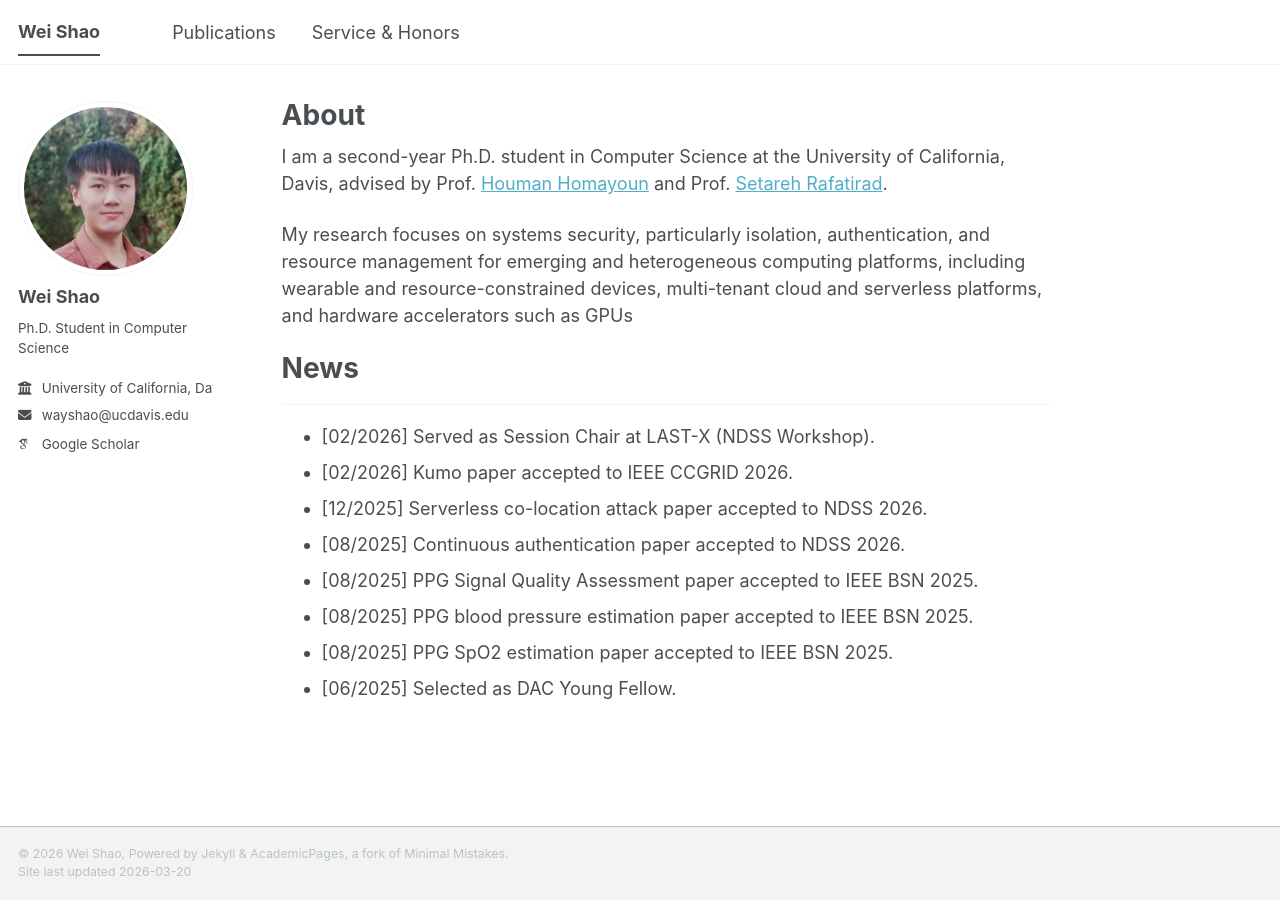
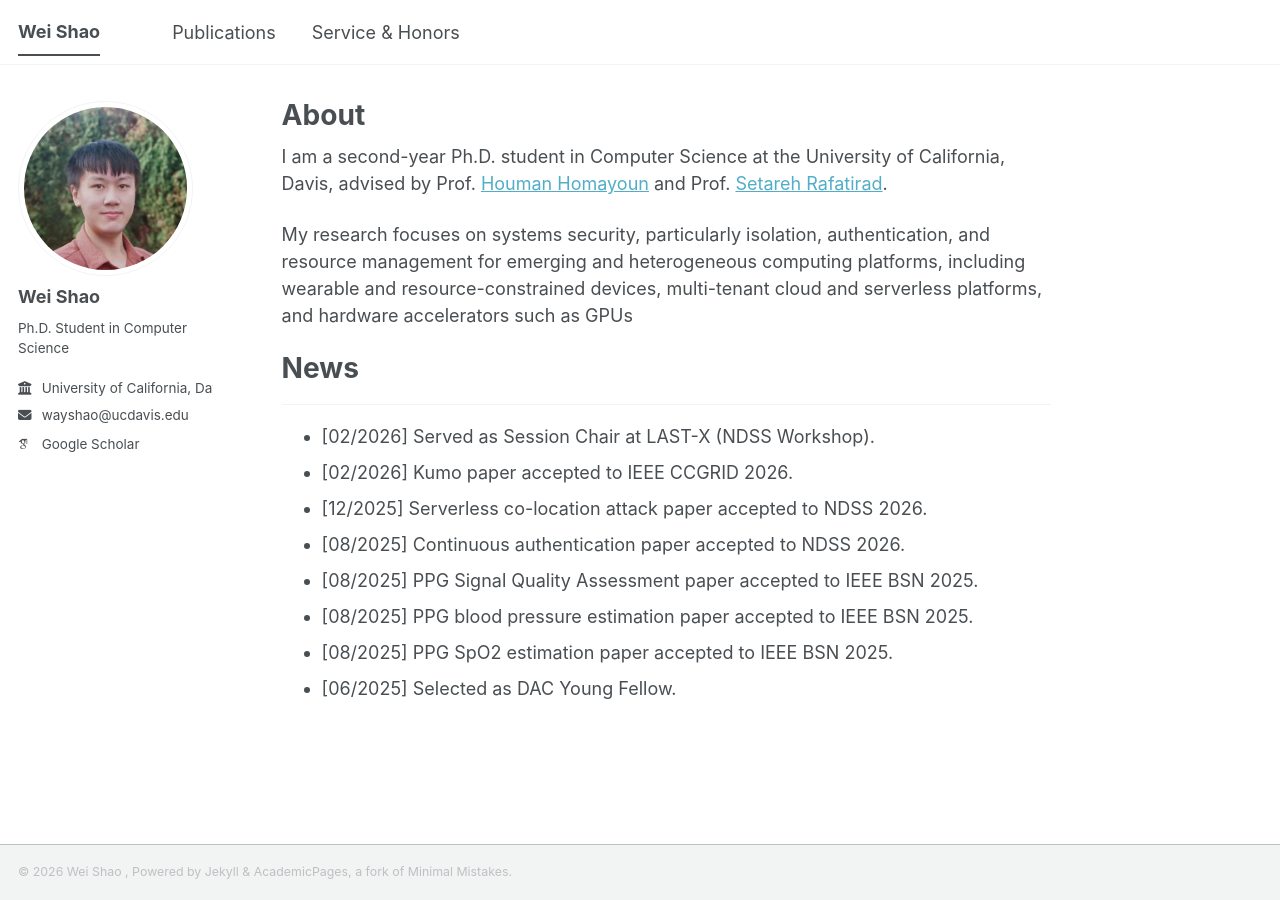
Before and after one commit to weishao-sec/weishao-sec.github.io, a Jekyll site: the page built from _pages/about.md, in a window 1280 px wide. Built offline with Jekyll 4.4.1, drawn with Linux system fonts in a browser that asks for light colours; some web fonts are replaced; a script bundle is joined from its source files by our own code; library files that are not in the unit come from our copies.

Commit message:
Reorganize footer copyright section for clarity and comment out last updated date

```diff
--- a/_includes/footer.html
+++ b/_includes/footer.html
@@ -20,6 +20,7 @@
 {% endif %}
 
 <div class="page__footer-copyright">
-  &copy; {{ site.time | date: '%Y' }} {{ site.name | default: site.title }}, {{ site.data.ui-text[site.locale].powered_by | default: "Powered by" }} <a href="https://jekyllrb.com" rel="nofollow">Jekyll</a> &amp; <a href="https://github.com/academicpages/academicpages.github.io">AcademicPages</a>, a fork of <a href="https://mademistakes.com/work/minimal-mistakes-jekyll-theme/" rel="nofollow">Minimal Mistakes</a>.<br />
-  Site last updated {{ "now" | date: '%Y-%m-%d' }}
+  &copy; {{ site.time | date: '%Y' }} {{ site.name | default: site.title }}
+  , {{ site.data.ui-text[site.locale].powered_by | default: "Powered by" }} <a href="https://jekyllrb.com" rel="nofollow">Jekyll</a> &amp; <a href="https://github.com/academicpages/academicpages.github.io">AcademicPages</a>, a fork of <a href="https://mademistakes.com/work/minimal-mistakes-jekyll-theme/" rel="nofollow">Minimal Mistakes</a>.<br />
+  <!-- Site last updated {{ "now" | date: '%Y-%m-%d' }} -->
 </div>
```
